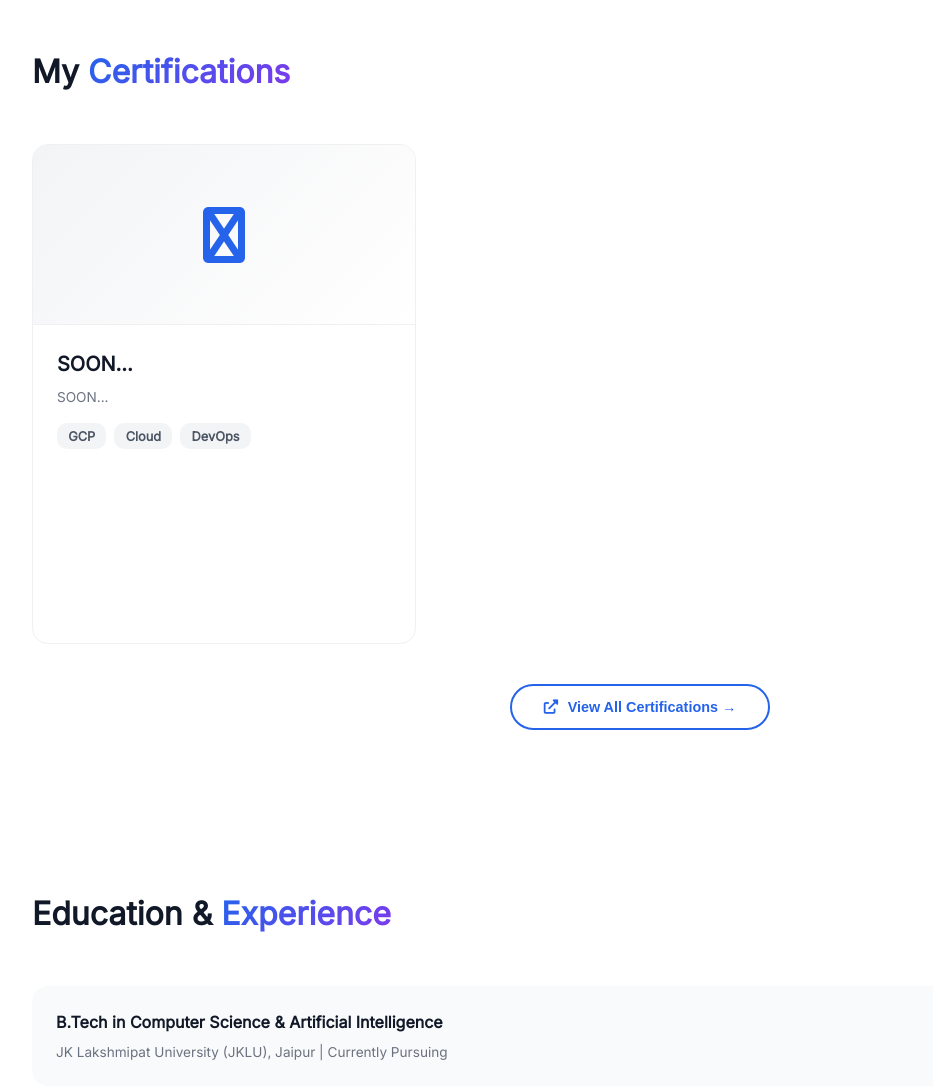
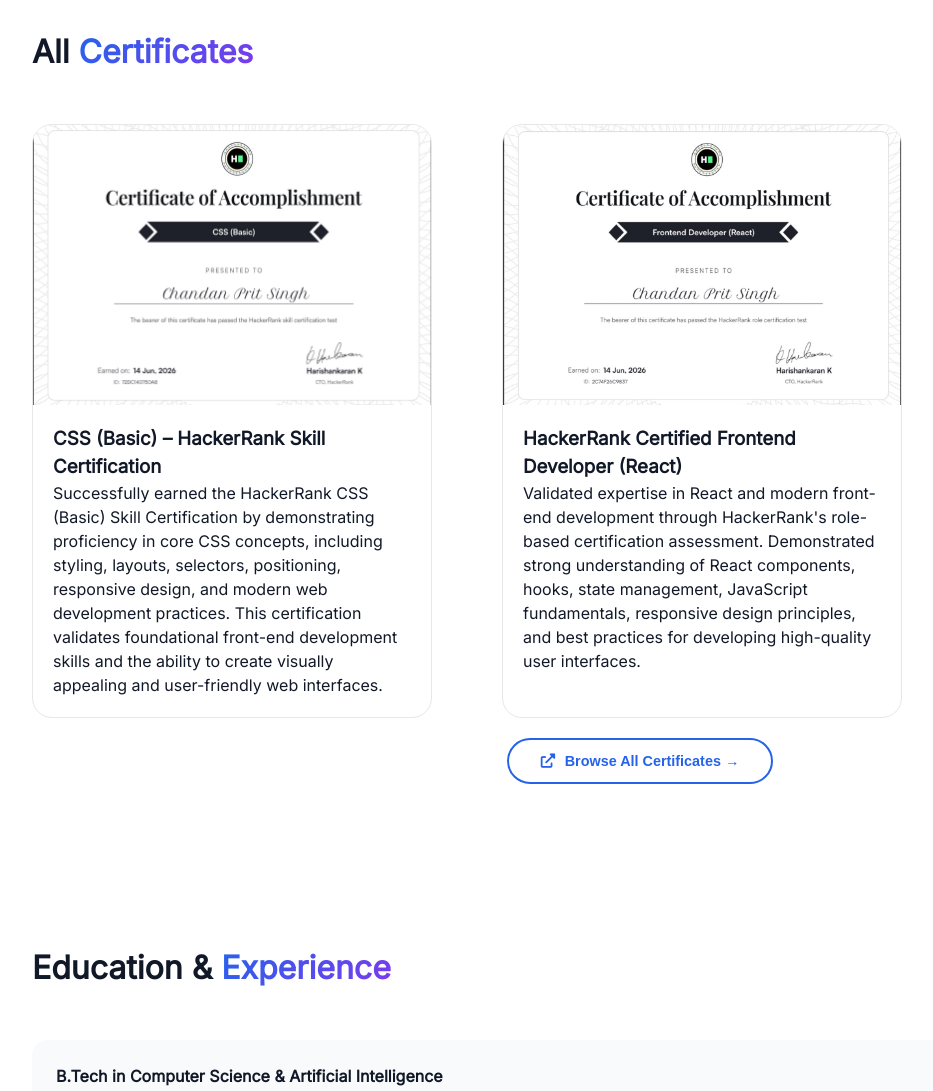
Before and after one commit to ChandanPRitSingh23/Portfolio-Website, a plain HTML site: page index.html in a window 1280 px wide. Shown: the part 1640-2731 px from the top of the page, without its empty margins (0-933 px from the left). Drawn offline with Linux system fonts and the light colour scheme.

Commit message:
add the certificates

```diff
--- a/index.html
+++ b/index.html
@@ -114,27 +114,63 @@
     </div>
   </section>
 
-  <!-- Certificates Section -->
+
+
+
+
+
+
   <section id="certificates-section">
-    <div class="container">
-      <h2 class="section-title">My <span>Certifications</span></h2>
-      <div class="projects-grid">
+  <div class="container">
+    <h2 class="section-title">All <span>Certificates</span></h2>
 
-        <div class="project-card">
-          <div class="project-img"><i class="fab fa-rocket"></i></div>
-          <div class="project-info">
-            <h3>SOON...</h3>
-            <p>SOON...</p>
-            <div class="tech-stack"><span>GCP</span><span>Cloud</span><span>DevOps</span></div>
-          </div>
+    <div class="certificates-grid">
+
+      <div class="certificate-card">
+        <div class="certificate-img">
+          <img src="images/css_certificate.jpeg" alt="CSS Certificate">
         </div>
 
+        <div class="certificate-info">
+          <h3>CSS (Basic) – HackerRank Skill Certification</h3>
+          <p>Successfully earned the HackerRank CSS (Basic) Skill Certification by demonstrating proficiency in core CSS concepts, including styling, layouts, selectors, positioning, responsive design, and modern web development practices. This certification validates foundational front-end development skills and the ability to create visually appealing and user-friendly web interfaces.</p>
+        </div>
       </div>
-      <div class="explore-wrapper">
-        <button class="explore-btn" onclick="window.open('certificates.html', '_blank')"><i class="fas fa-external-link-alt"></i> View All Certifications →</button>
+
+      <div class="certificate-card">
+        <div class="certificate-img">
+          <img src="images/frontend_certificate.jpeg" alt="Frontend Certificate">
+        </div>
+
+        <div class="certificate-info">
+          <h3>HackerRank Certified Frontend Developer (React)</h3>
+          <p>Validated expertise in React and modern front-end development through HackerRank's role-based certification assessment. Demonstrated strong understanding of React components, hooks, state management, JavaScript fundamentals, responsive design principles, and best practices for developing high-quality user interfaces.</p>
+        </div>
       </div>
+
     </div>
-  </section>
+
+    <div class="explore-wrapper">
+      <button class="explore-btn"
+        onclick="window.open('certificates.html', '_blank')">
+        <i class="fas fa-external-link-alt"></i>
+        Browse All Certificates →
+      </button>
+    </div>
+  </div>
+</section>
+
+
+
+
+
+
+
+
+
+
+
+
 
   <!-- Education Section -->
   <section id="education-section">
@@ -142,7 +178,12 @@
       <h2 class="section-title">Education & <span>Experience</span></h2>
       <div class="edu-item">
         <div class="edu-header"><span class="edu-title"> B.Tech in Computer Science & Artificial Intelligence</span><span class="edu-date">2025 – 2029</span></div>
-        <div class="edu-detail">JK Lakshmipat University (JKLU), Jaipur | Currently Pursuing</div>
+        <div class="edu-detail">JK Lakshmipat University (JKLU), Jaipur | <strong>Current Pursuing</strong></div>
+      </div>
+
+      <div class="edu-item">
+        <div class="edu-header"><span class="edu-title"> Web Development Intern – Labmentix</span><span class="edu-date">2026(15 June) – 2026(15 Augest)</span></div>
+        <div class="edu-detail"><p>Developing responsive and user-friendly web applications using HTML, CSS, and JavaScript. Contributing to front-end development, UI/UX improvements, and modern web design practices while gaining hands-on industry experience through real-world projects.|  <strong>Current Pursuing</strong></p></div>
       </div>
 
     </div>
--- a/style.css
+++ b/style.css
@@ -1071,3 +1071,79 @@ nav {
     box-shadow:
     0 15px 35px rgba(79,70,229,.35);
 }
+
+
+
+
+/* Certificate Section */
+.certificate-grid{
+    display:grid;
+    grid-template-columns:repeat(auto-fit,minmax(320px,1fr));
+    gap:30px;
+    justify-content:center;
+    margin-bottom:30px;
+}
+
+.certificate-card{
+    background:#fff;
+    border-radius:20px;
+    overflow:hidden;
+    border:1px solid #e5e7eb;
+    transition:.3s;
+}
+
+.certificate-card:hover{
+    transform:translateY(-8px);
+}
+
+.certificate-img{
+    height:220px;
+    overflow:hidden;
+}
+
+.certificate-img img{
+    width:100%;
+    height:100%;
+    object-fit:cover;
+}
+
+.certificate-info{
+    padding:20px;
+}
+
+
+
+.explore-wrapper{
+    text-align:center;
+    margin-top:20px;
+}
+
+
+
+
+
+
+
+
+
+.certificates-grid{
+    display:grid;
+    grid-template-columns:repeat(2, 450px);
+    justify-content:start;
+    gap:20px;   /* 40px se 20px */
+}
+
+.certificate-card{
+    width:400px;
+    max-width:none;
+}
+
+.certificate-img{
+    height:280px;
+}
+
+.certificate-img img{
+    width:100%;
+    height:100%;
+    object-fit:cover;
+}
```
Also changed, not shown: certificates.html (+24 -12 lines), images/css_certificate.jpeg (added), images/frontend_certificate.jpeg (added).
